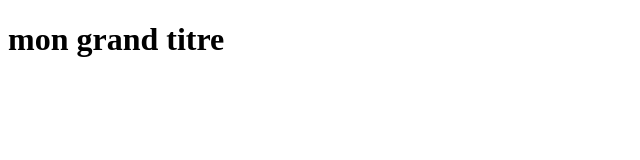
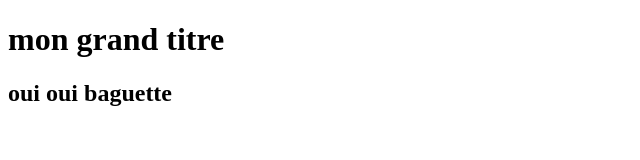
Before and after one commit to abarcelo137/repository-test, a plain HTML site: page index.html in a window 1280 px wide. Shown: the whole page, without its empty margins (0-640 px from the left). Drawn offline with Linux system fonts and the light colour scheme.

Commit message:
nouveau titre2

```diff
--- a/index.html
+++ b/index.html
@@ -8,5 +8,8 @@
 <h1>
     mon grand titre
 </h1>
+<h2>
+    oui oui baguette
+</h2>
 </body>
 </html>
```
